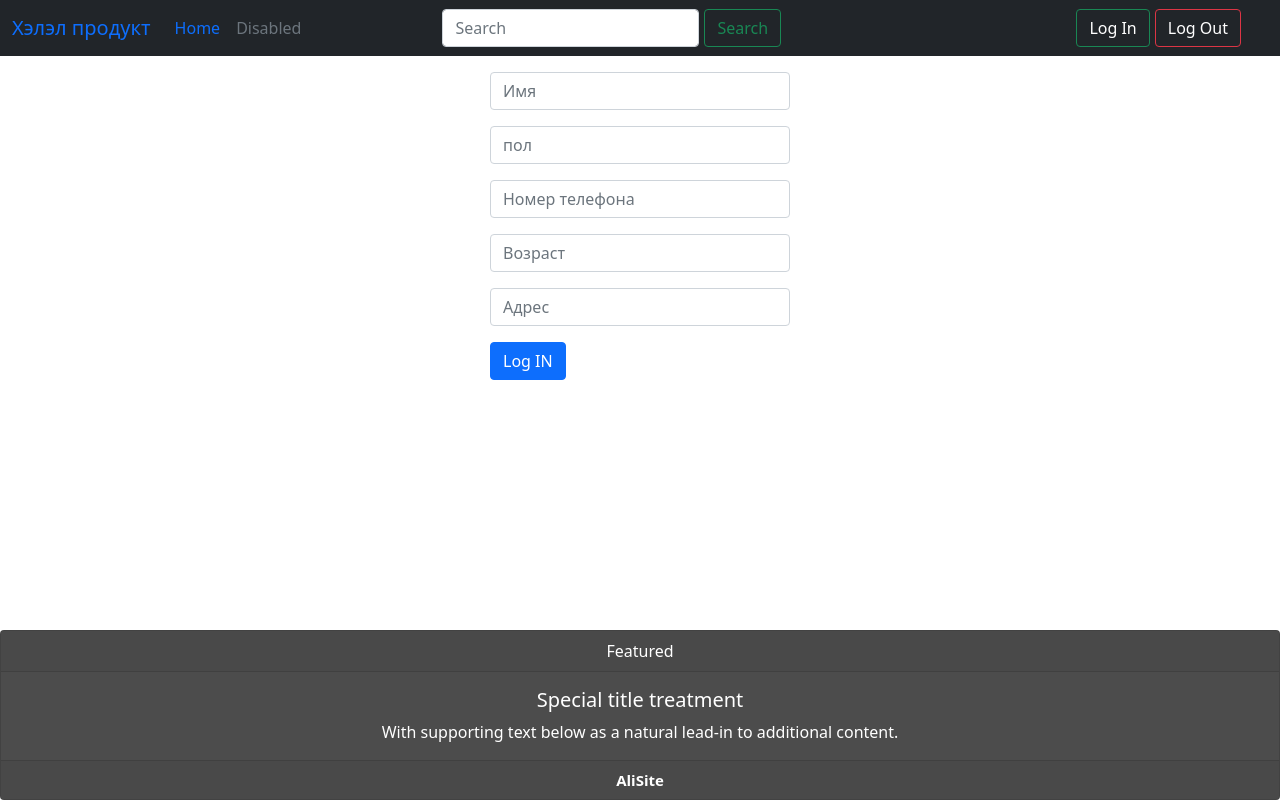
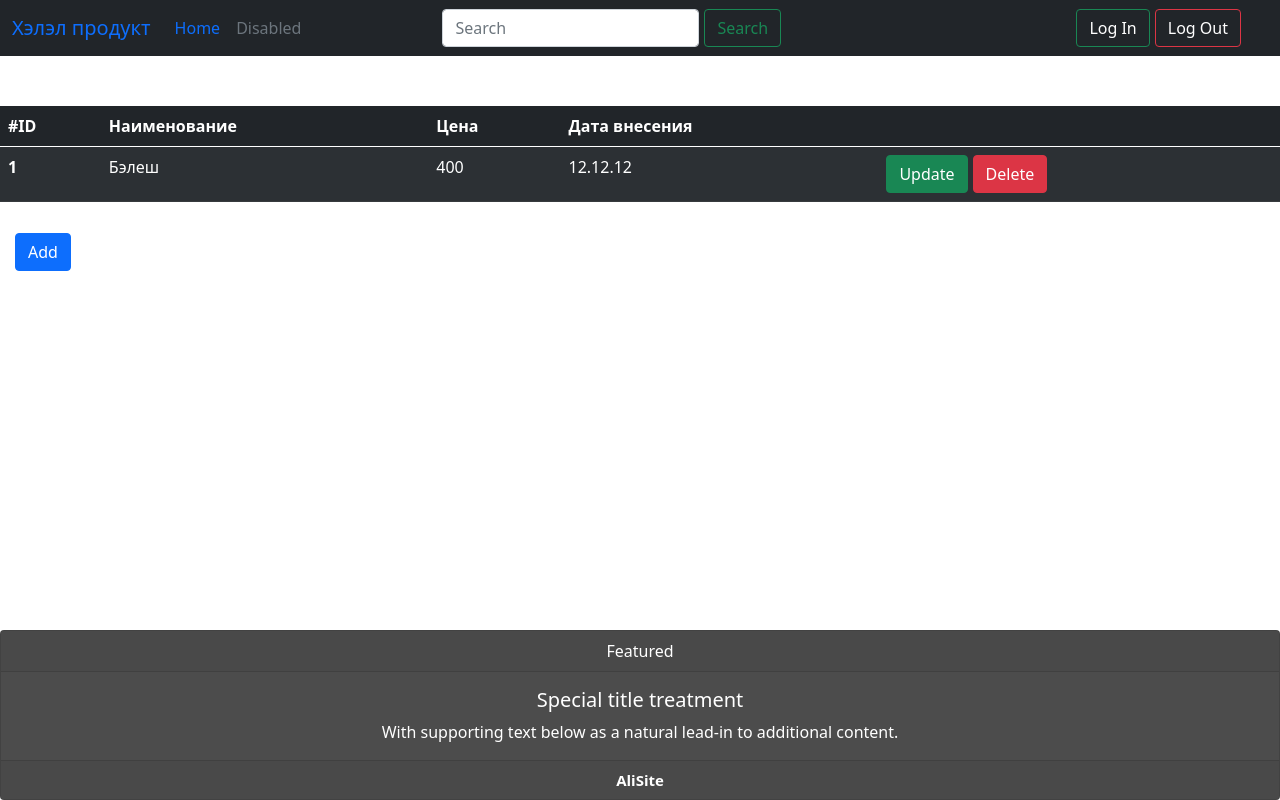
Before and after one commit to AliAlievALive/shop_arabic, an Angular app in the folder front-end/: page / in a window 1280 px wide. Built offline with nearby package versions, Linux system fonts and the light colour scheme.

Commit message:
create Products component Closes #13

```diff
--- a/front-end/src/app/app.component.html
+++ b/front-end/src/app/app.component.html
@@ -1,5 +1,6 @@
 <app-header></app-header>
-<app-options></app-options>
+<!--<app-options></app-options>-->
+<app-products></app-products>
 <!--<app-clients></app-clients>-->
 <!--<app-register></app-register>-->
 <app-footer></app-footer>
--- a/front-end/src/app/app.module.ts
+++ b/front-end/src/app/app.module.ts
@@ -7,6 +7,7 @@ import { HeaderComponent } from './components/header/header.component';
 import { RegisterComponent } from './components/register/register.component';
 import { ClientsComponent } from './components/clients/clients.component';
 import { OptionsComponent } from './components/options/options.component';
+import { ProductsComponent } from './components/products/products.component';
 
 @NgModule({
   declarations: [
@@ -15,7 +16,8 @@ import { OptionsComponent } from './components/options/options.component';
     HeaderComponent,
     RegisterComponent,
     ClientsComponent,
-    OptionsComponent
+    OptionsComponent,
+    ProductsComponent
   ],
   imports: [
     BrowserModule
--- /dev/null
+++ b/front-end/src/app/components/products/products.component.css
@@ -0,0 +1,11 @@
+.table {
+  margin-top: 50px;
+}
+
+.btn-success {
+  margin-right: 5px;
+}
+
+.btn-primary {
+  margin: 15px;
+}
--- /dev/null
+++ b/front-end/src/app/components/products/products.component.html
@@ -0,0 +1,25 @@
+<table class="table table-striped table-dark">
+  <thead>
+  <tr>
+    <th scope="col">#ID</th>
+    <th scope="col">Наименование</th>
+    <th scope="col">Цена</th>
+    <th scope="col">Дата внесения</th>
+    <th scope="col"></th>
+  </tr>
+  </thead>
+  <tbody>
+  <tr>
+    <th scope="row">1</th>
+    <td>Бэлеш</td>
+    <td>400</td>
+    <td>12.12.12</td>
+    <td>
+      <button class="btn btn-success">Update</button>
+      <button class="btn btn-danger">Delete</button>
+    </td>
+  </tr>
+  </tbody>
+</table>
+
+<button class="btn btn-primary">Add</button>
--- /dev/null
+++ b/front-end/src/app/components/products/products.component.ts
@@ -0,0 +1,15 @@
+import { Component, OnInit } from '@angular/core';
+
+@Component({
+  selector: 'app-products',
+  templateUrl: './products.component.html',
+  styleUrls: ['./products.component.css']
+})
+export class ProductsComponent implements OnInit {
+
+  constructor() { }
+
+  ngOnInit(): void {
+  }
+
+}
```
Also changed, not shown: 1 other file (tests, documents, lock files or other folders).
